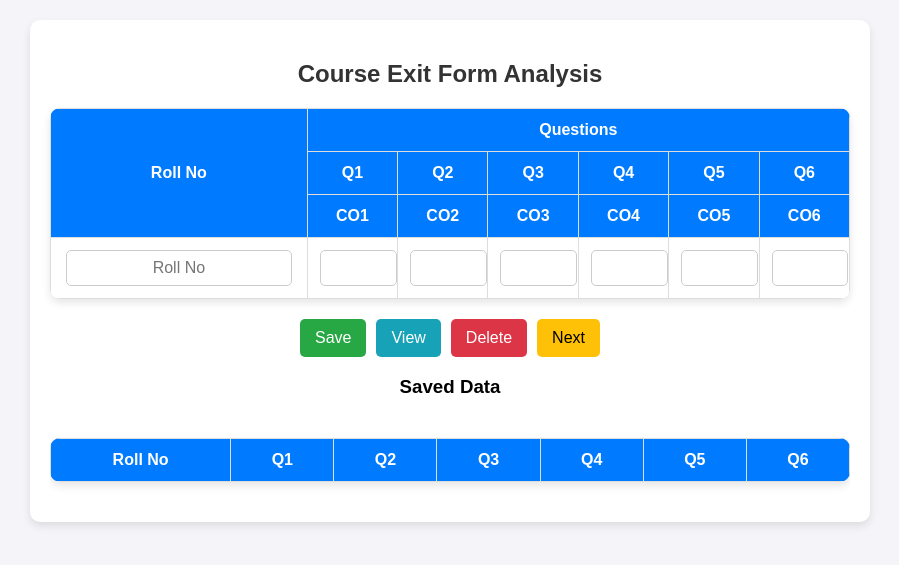
After one commit to saurabh498/co_po_attainment, a Flask app: page /course_exit_analysis in a window 1280 px wide. The commit adds this page. Shown: the top 565 px of the page, without its empty margins (190-1089 px from the left). Run offline with Flask 3, Linux system fonts and the light colour scheme; lists and menus that the app fills with data are empty; some libraries are stand-ins or nearby versions.

Commit message:
Updated project with new changes

```diff
--- a/app.py
+++ b/app.py
@@ -123,6 +123,24 @@ class CO_Mapping(db.Model):
     # Unique constraint to avoid duplicate CO mappings for the same question
     __table_args__ = (db.UniqueConstraint('student_marks_id', 'unit_test_number', 'question_number', name='unique_co_mapping'),)
 
+class CourseExitForm(db.Model):
+    id = db.Column(db.Integer, primary_key=True)
+    roll_no = db.Column(db.String(20), unique=True, nullable=False)
+    q1 = db.Column(db.Integer, nullable=False)
+    q2 = db.Column(db.Integer, nullable=False)
+    q3 = db.Column(db.Integer, nullable=False)
+    q4 = db.Column(db.Integer, nullable=False)
+    q5 = db.Column(db.Integer, nullable=False)
+    q6 = db.Column(db.Integer, nullable=False)
+
+    def __init__(self, roll_no, q1, q2, q3, q4, q5, q6):
+        self.roll_no = roll_no
+        self.q1 = q1
+        self.q2 = q2
+        self.q3 = q3
+        self.q4 = q4
+        self.q5 = q5
+        self.q6 = q6
 
 
 @login_manager.user_loader
@@ -556,12 +574,65 @@ def save_data():
         db.session.rollback()
         return jsonify({"error": str(e)}), 500
 
+@app.route('/course_exit_analysis')
+def course_exit_analysis():
+    return render_template('course_exit_analysis.html')
+
+@app.route('/save', methods=['POST'])
+def save():
+    data = request.json
+    existing_entry = CourseExitForm.query.filter_by(roll_no=data['roll_no']).first()
+
+    if existing_entry:
+        return jsonify({"message": "Roll No already exists!"}), 400
+
+    new_entry = CourseExitForm(
+        roll_no=data['roll_no'],
+        q1=data['q1'],
+        q2=data['q2'],
+        q3=data['q3'],
+        q4=data['q4'],
+        q5=data['q5'],
+        q6=data['q6']
+    )
+    db.session.add(new_entry)
+    db.session.commit()
+
+    return jsonify({"message": "Data saved successfully!"}), 200
+
+# View saved data
+@app.route('/view', methods=['GET'])
+def view():
+    entries = CourseExitForm.query.all()
+    results = [
+        {
+            "roll_no": entry.roll_no,
+            "q1": entry.q1,
+            "q2": entry.q2,
+            "q3": entry.q3,
+            "q4": entry.q4,
+            "q5": entry.q5,
+            "q6": entry.q6
+        }
+        for entry in entries
+    ]
+    return jsonify(results)
+
+# Delete data for a given Roll No
+@app.route('/delete/<roll_no>', methods=['DELETE'])
+def delete(roll_no):
+    entry = CourseExitForm.query.filter_by(roll_no=roll_no).first()
+    if entry:
+        db.session.delete(entry)
+        db.session.commit()
+        return jsonify({"message": "Data deleted successfully!"}), 200
+    return jsonify({"message": "Roll No not found!"}), 404
 
 
+@app.route('/direct_assesment')
+def direct_assesment():
+    return render_template('direct_assesment.html')
 
-@app.route('/next_student', methods=['POST'])
-def next_student():
-    return jsonify({"message": "Next student loaded!"})
 
 
 if __name__ == "__main__":
--- /dev/null
+++ b/templates/course_exit_analysis.html
@@ -0,0 +1,271 @@
+<!DOCTYPE html>
+<html lang="en">
+
+<head>
+    <meta charset="UTF-8">
+    <meta name="viewport" content="width=device-width, initial-scale=1.0">
+    <title>Course Exit Form Analysis</title>
+    <style>
+        body {
+            font-family: 'Arial', sans-serif;
+            text-align: center;
+            background-color: #f4f4f9;
+            margin: 0;
+            padding: 0;
+        }
+
+        h2 {
+            color: #333;
+            margin-top: 20px;
+        }
+
+        .container {
+            width: 90%;
+            max-width: 800px;
+            background: white;
+            padding: 20px;
+            margin: 20px auto;
+            border-radius: 10px;
+            box-shadow: 0 4px 8px rgba(0, 0, 0, 0.1);
+        }
+
+        table {
+            width: 100%;
+            border-collapse: collapse;
+            margin: 20px 0;
+            background: white;
+            border-radius: 10px;
+            overflow: hidden;
+            box-shadow: 0 4px 8px rgba(0, 0, 0, 0.1);
+        }
+
+        th,
+        td {
+            border: 1px solid #ddd;
+            padding: 12px;
+            text-align: center;
+        }
+
+        th {
+            background-color: #007bff;
+            color: white;
+        }
+
+        input {
+            width: 90%;
+            padding: 8px;
+            border: 1px solid #ccc;
+            border-radius: 5px;
+            text-align: center;
+            font-size: 16px;
+        }
+
+        input:focus {
+            border-color: #007bff;
+            outline: none;
+        }
+
+        .buttons {
+            display: flex;
+            justify-content: center;
+            gap: 10px;
+            margin-top: 20px;
+        }
+
+        button {
+            padding: 10px 15px;
+            border: none;
+            border-radius: 5px;
+            font-size: 16px;
+            cursor: pointer;
+            transition: all 0.3s ease;
+        }
+
+        .save-btn {
+            background: #28a745;
+            color: white;
+        }
+
+        .view-btn {
+            background: #17a2b8;
+            color: white;
+        }
+
+        .delete-btn {
+            background: #dc3545;
+            color: white;
+        }
+
+        .next-btn {
+            background: #ffc107;
+            color: black;
+        }
+
+        button:hover {
+            opacity: 0.8;
+            transform: scale(1.05);
+        }
+
+        .table-container {
+            max-height: 300px;
+            overflow-y: auto;
+            margin-top: 20px;
+        }
+
+        .table-container table {
+            width: 100%;
+        }
+    </style>
+</head>
+
+<body>
+    <div class="container">
+        <h2>Course Exit Form Analysis </h2>
+
+        <table>
+            <tr>
+                <th rowspan="3">Roll No</th>
+                <th colspan="6">Questions</th>
+            </tr>
+            <tr>
+                <th>Q1</th>
+                <th>Q2</th>
+                <th>Q3</th>
+                <th>Q4</th>
+                <th>Q5</th>
+                <th>Q6</th>
+            </tr>
+            <tr>
+                <th>CO1</th>
+                <th>CO2</th>
+                <th>CO3</th>
+                <th>CO4</th>
+                <th>CO5</th>
+                <th>CO6</th>
+            </tr>
+            <tbody>
+                <tr>
+                    <td><input type="text" id="rollNoInput" placeholder="Roll No" readonly></td>
+                    <td><input type="number" min="1" max="5" id="q1"></td>
+                    <td><input type="number" min="1" max="5" id="q2"></td>
+                    <td><input type="number" min="1" max="5" id="q3"></td>
+                    <td><input type="number" min="1" max="5" id="q4"></td>
+                    <td><input type="number" min="1" max="5" id="q5"></td>
+                    <td><input type="number" min="1" max="5" id="q6"></td>
+                </tr>
+            </tbody>
+        </table>
+
+        <div class="buttons">
+            <button class="save-btn" onclick="saveData()">Save</button>
+            <button class="view-btn" onclick="viewData()">View</button>
+            <button class="delete-btn" onclick="deleteData()">Delete</button>
+            <button class="next-btn" onclick="direct_assesment()">Next</button>
+        </div>
+
+        <h3>Saved Data</h3>
+        <div class="table-container">
+            <table id="savedDataTable">
+                <tr>
+                    <th>Roll No</th>
+                    <th>Q1</th>
+                    <th>Q2</th>
+                    <th>Q3</th>
+                    <th>Q4</th>
+                    <th>Q5</th>
+                    <th>Q6</th>
+                </tr>
+            </table>
+        </div>
+    </div>
+
+    <script>
+        function getRollNoFromURL() {
+            const urlParams = new URLSearchParams(window.location.search);
+            const rollNo = urlParams.get('roll_no');
+            if (rollNo) {
+                document.getElementById("rollNoInput").value = rollNo;
+            }
+        }
+
+        function saveData() {
+            let rollNo = document.getElementById("rollNoInput").value;
+            if (!rollNo) {
+                alert("No Roll No provided!");
+                return;
+            }
+
+            let data = {
+                rollNo: rollNo,
+                q1: document.getElementById("q1").value || 0,
+                q2: document.getElementById("q2").value || 0,
+                q3: document.getElementById("q3").value || 0,
+                q4: document.getElementById("q4").value || 0,
+                q5: document.getElementById("q5").value || 0,
+                q6: document.getElementById("q6").value || 0,
+            };
+
+            localStorage.setItem(rollNo, JSON.stringify(data));
+            alert("Data saved successfully!");
+        }
+
+        function viewData() {
+            let table = document.getElementById("savedDataTable");
+            table.innerHTML = `
+                <tr>
+                    <th>Roll No</th>
+                    <th>Q1</th>
+                    <th>Q2</th>
+                    <th>Q3</th>
+                    <th>Q4</th>
+                    <th>Q5</th>
+                    <th>Q6</th>
+                </tr>`;
+
+            for (let i = 0; i < localStorage.length; i++) {
+                let rollNo = localStorage.key(i);
+                let data = JSON.parse(localStorage.getItem(rollNo));
+
+                let row = `<tr>
+                    <td>${data.rollNo}</td>
+                    <td>${data.q1}</td>
+                    <td>${data.q2}</td>
+                    <td>${data.q3}</td>
+                    <td>${data.q4}</td>
+                    <td>${data.q5}</td>
+                    <td>${data.q6}</td>
+                </tr>`;
+
+                table.innerHTML += row;
+            }
+        }
+
+        function deleteData() {
+            let rollNo = document.getElementById("rollNoInput").value;
+            if (localStorage.getItem(rollNo)) {
+                localStorage.removeItem(rollNo);
+                alert("Data deleted successfully!");
+                viewData();
+            } else {
+                alert("No data found for this Roll No!");
+            }
+        }
+
+        function direct_assesment() {
+    let rollNo = document.getElementById("rollNoInput").value.trim();
+
+    if (rollNo) {
+        let url = "/direct_assesment?roll_no=" + encodeURIComponent(rollNo);
+        console.log("Redirecting to:", url);
+        window.location.href = url;
+    } else {
+        alert("Please enter Roll Number.");
+    }
+}
+
+
+        window.onload = getRollNoFromURL;
+    </script>
+</body>
+
+</html>
```
Also changed, not shown: templates/cgpa_calculation.html (+10 -5 lines), templates/direct_assesment.html (added, +287 -0 lines), templates/next_page.html (+5 -3 lines), templates/sub_co_po.html (+28 -12 lines).
